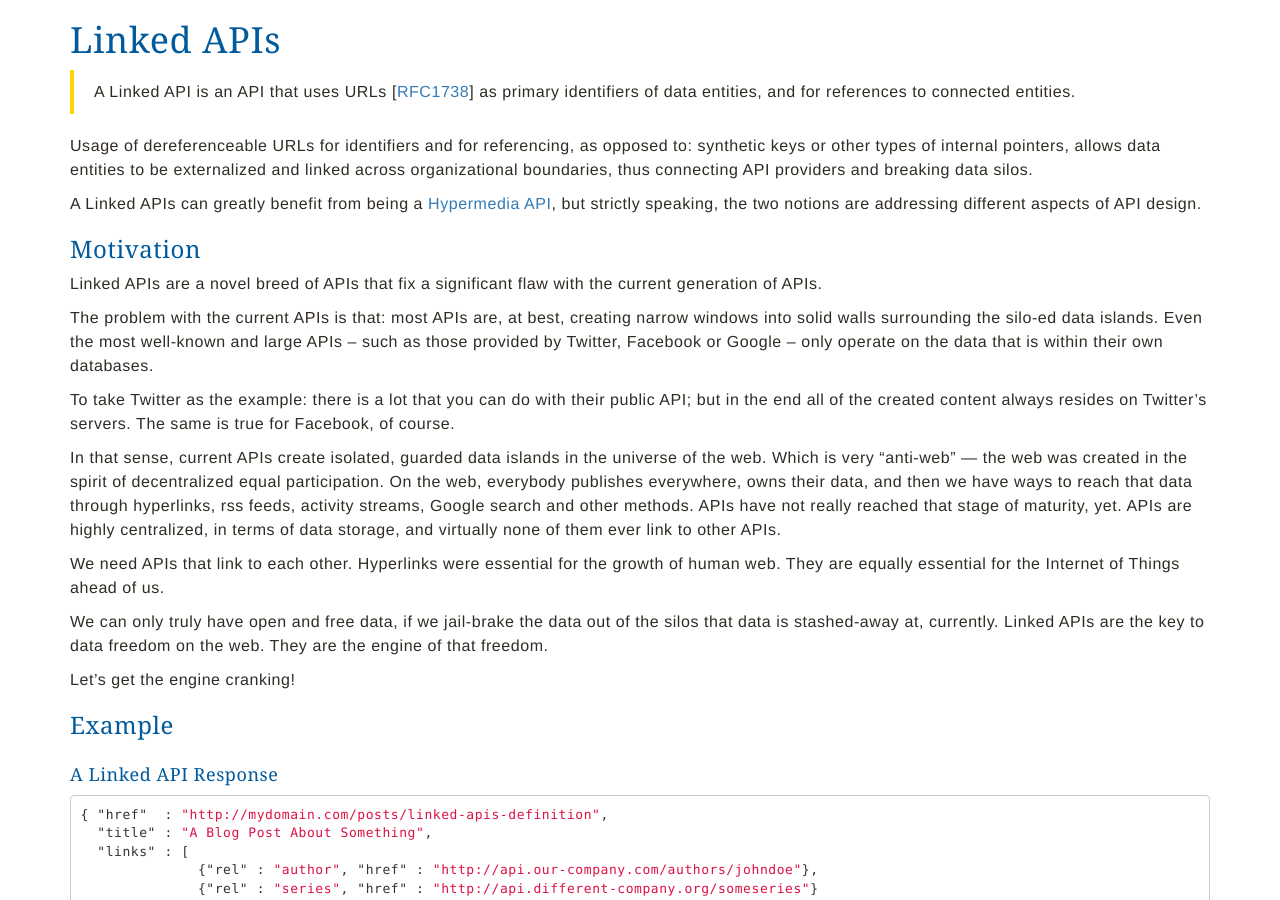
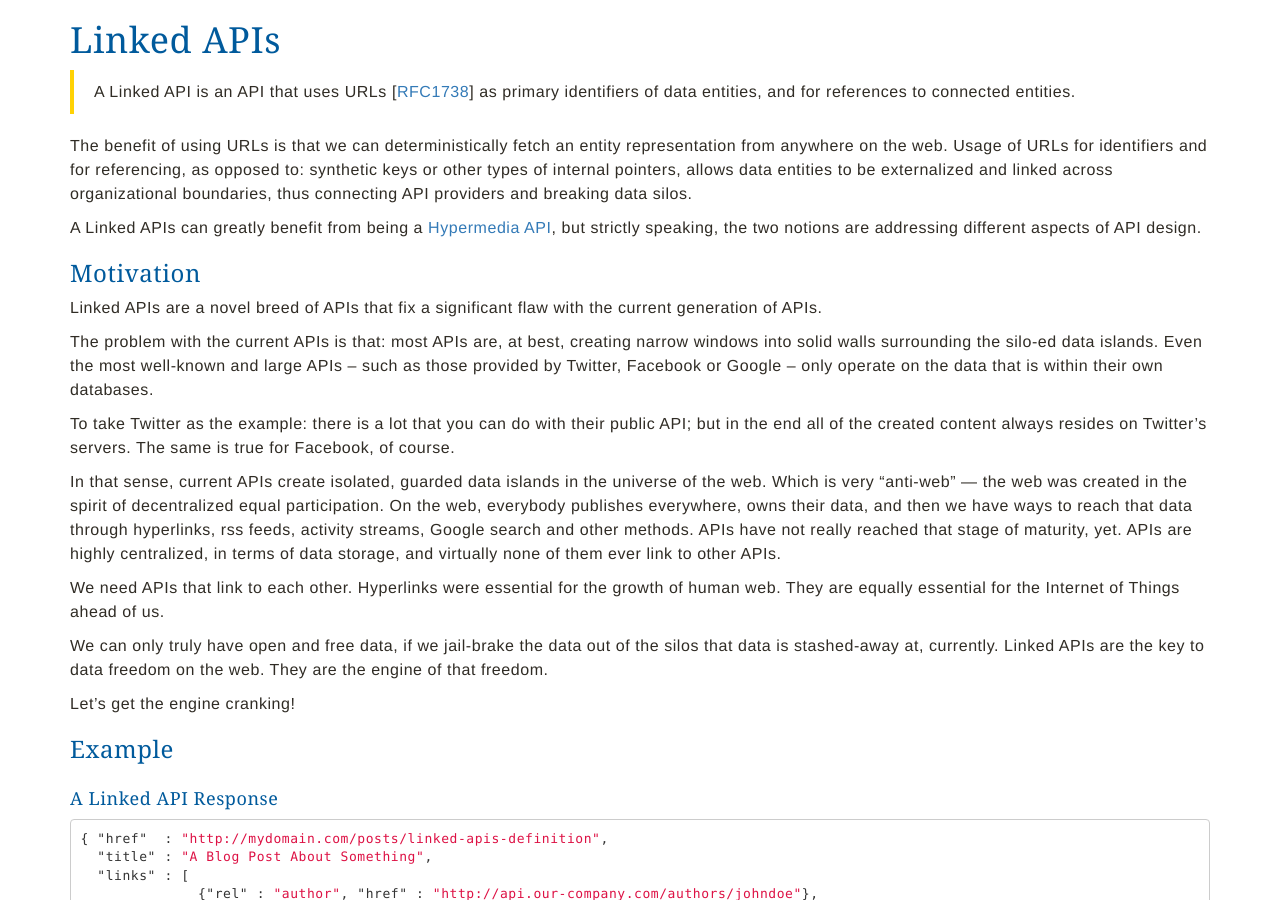
Before and after one commit to inadarei/linkedapis, a Jekyll site: the page built from index.md, in a window 1280 px wide and 900 px high. Built offline with Jekyll 4.4.1, drawn with Linux system fonts in a browser that asks for light colours; nearby versions of some CDN libraries; Markdown is read by kramdown in place of the engine named in the settings.

Commit message:
revised definition

```diff
--- a/index.md
+++ b/index.md
@@ -7,7 +7,7 @@ title: Linked APIs
 
 > A Linked API is an API that uses URLs [[RFC1738](http://www.ietf.org/rfc/rfc1738.txt)] as primary identifiers of data entities, and for references to connected entities.
 
-Usage of dereferenceable URLs for identifiers and for referencing, as opposed to: synthetic keys or other types of internal pointers, allows data entities to be externalized and  linked across organizational boundaries, thus connecting API providers and breaking data silos.
+The benefit of using URLs is that we can deterministically fetch an entity representation from anywhere on the web. Usage of URLs for identifiers and for referencing, as opposed to: synthetic keys or other types of internal pointers, allows data entities to be externalized and  linked across organizational boundaries, thus connecting API providers and breaking data silos.
 
 A Linked APIs can greatly benefit from being a [Hypermedia API](http://www.infoq.com/articles/hypermedia-api-tutorial-part-one), but strictly speaking, the two notions are addressing different aspects of API design.
 
```
